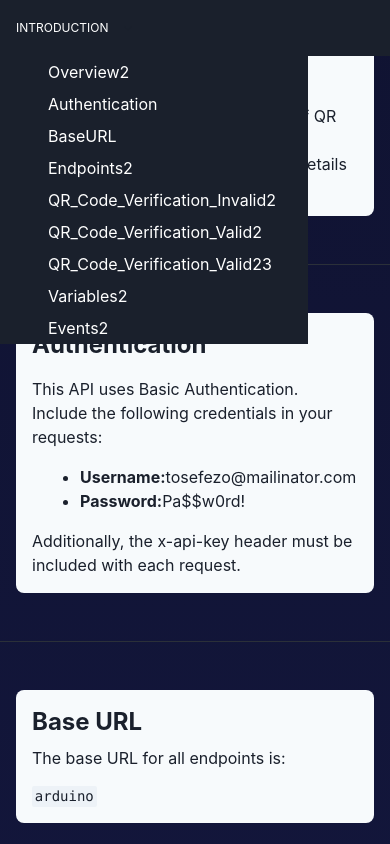
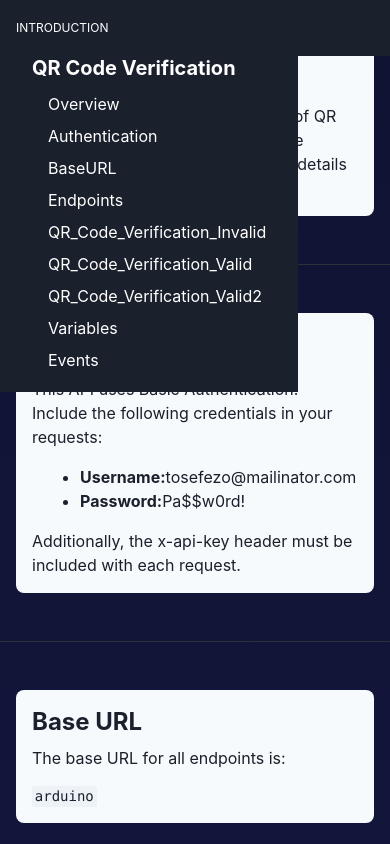
Before and after one commit to Shazabch/documentation-website, a Next.js app: page / in a window 390 px wide. Both pictures are taken after a click on the button "INTRODUCTION". Shown: the top 844 px of the page. Built offline with nearby package versions, Linux system fonts and the light colour scheme.

Commit message:
fix: bugs

```diff
--- a/components/layout/sidebar/MobileSidebar.jsx
+++ b/components/layout/sidebar/MobileSidebar.jsx
@@ -1,16 +1,12 @@
 import React from "react";
-import { Text, Box, useColorMode } from "@chakra-ui/react";
+import { Text, Box, useColorMode, Heading } from "@chakra-ui/react";
 import { useStateManagementStore } from "../../zustand-store/state-management";
 import { useRouter } from "next/navigation";
-import ComponentMapping from "@/components/data/content";
+import APIData from "@/components/common/api_data";
 
 const MobileSidebar = () => {
   const router = useRouter();
   const { colorMode } = useColorMode();
-
-  const sidebarTitles = Object.keys(ComponentMapping).map(
-    (key) => ComponentMapping[key].name
-  );
 
   const handleNavigation = (id) => {
     router.push(`#/api1/${id}`, undefined, { shallow: true });
@@ -29,8 +25,17 @@ const MobileSidebar = () => {
       px="8"
       zIndex="1"
     >
-      <>
-        {sidebarTitles?.map((title, index) => (
+      {APIData?.map((api, index) => (
+        <Box key={index} mb="4">
+          <Heading
+            size="md"
+            color={colorMode === "light" ? "white" : "inherit"}
+            mb="2"
+          >
+            {api.name}
+          </Heading>
+
+          {Object.keys(api.data).map((title, index) => (
             <Text
               pl="4"
               onClick={() => {
@@ -44,7 +49,7 @@ const MobileSidebar = () => {
                 bg: "blue.100",
                 color: "blue.500",
               }}
-            bg={title == selectedMenu && "blue.500"}
+              bg={title === selectedMenu ? "blue.500" : "transparent"}
               rounded="md"
               key={index}
               color={colorMode === "light" ? "white" : "inherit"}
@@ -52,7 +57,8 @@ const MobileSidebar = () => {
               {title}
             </Text>
           ))}
-      </>
+        </Box>
+      ))}
     </Box>
   );
 };
```
Lines whose indentation alone changed are shown as unchanged.
